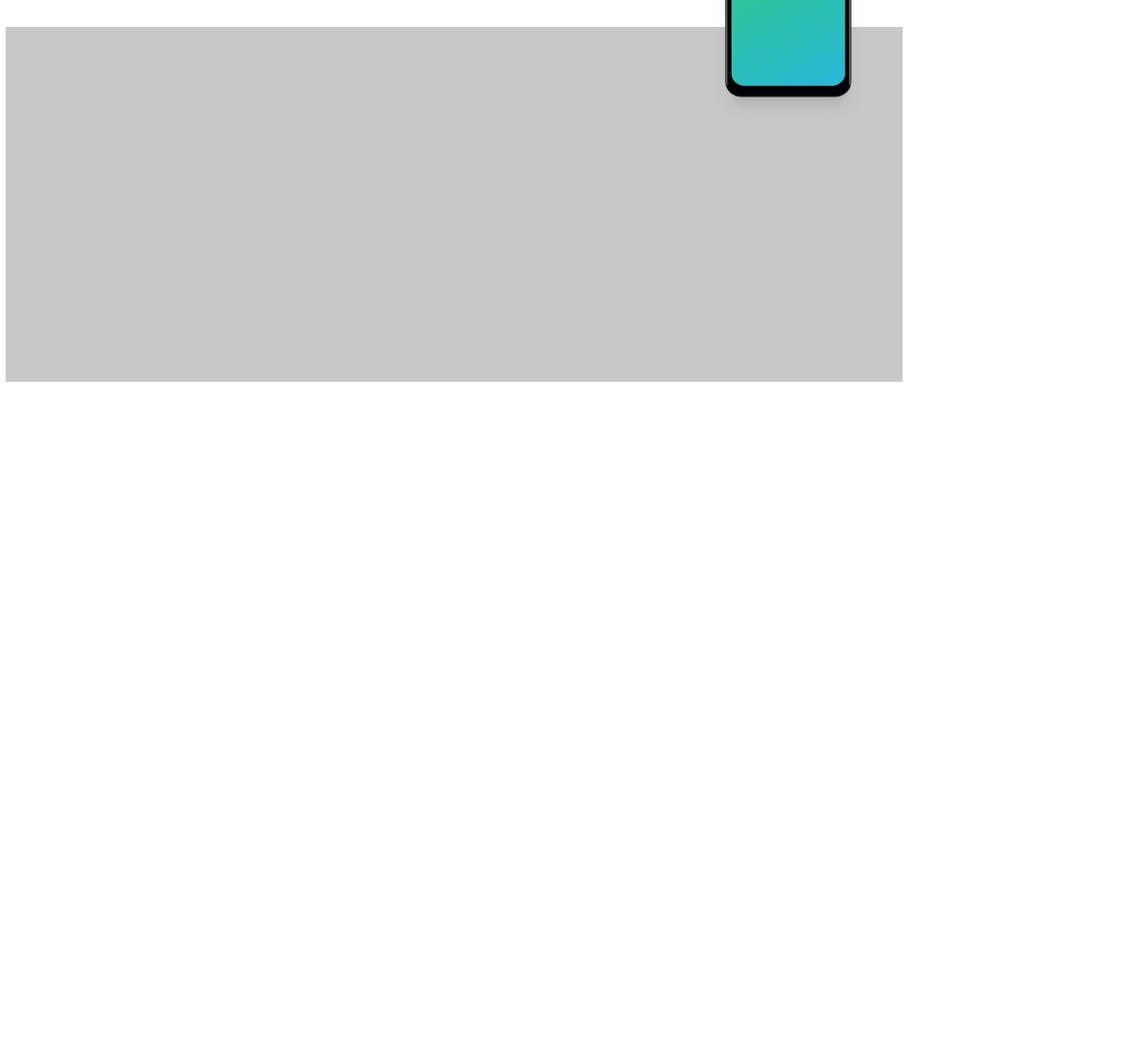
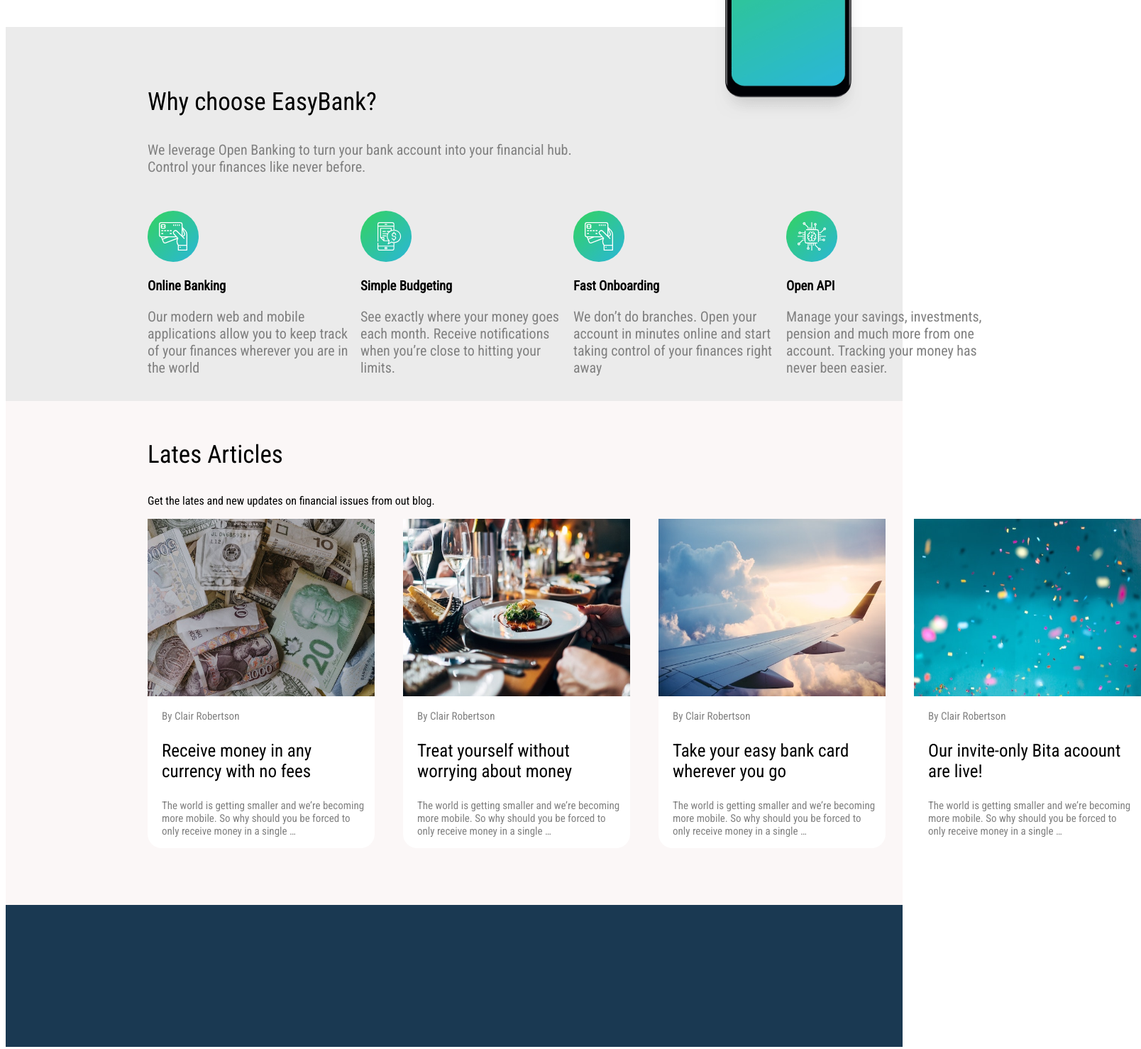
Before and after one commit to arshad657/EasyBank_design, a plain HTML site: page index.html in a window 1280 px wide. Shown: the part 680-2158 px from the top of the page at 71% size, 1608 px wide, since content can reach past the window. Before the commit the page ends 1226 px from the top, so only its background shows below. Drawn offline with Linux system fonts and the light colour scheme.

Commit message:
'updated'

```diff
--- a/index.html
+++ b/index.html
@@ -4,7 +4,7 @@
     <meta charset="UTF-8">
     <meta http-equiv="X-UA-Compatible" content="IE=edge">
     <meta name="viewport" content="width=device-width, initial-scale=1.0">
-    <title>Document</title>
+    <title>EasyBank Kashfi</title>
     <!-- stylesheets -->
     <link rel="stylesheet" href="style.css">
 </head>
@@ -30,7 +30,7 @@
     <section class="welcome-section">
         <div class="welcome-info">
             <h2 >Next Generation <br> Digital Banking</h2>
-            <p> Take your financial life online. Your Easybank account will be a one-stop-shop
+            <p class="paragraph"> Take your financial life online. Your Easybank account will be a one-stop-shop
                 for spending, saving, budgeting, investing, and much more.</p>
                     <a href="#" class="btn">Request Invite</a>
 
@@ -39,7 +39,75 @@
         <img src="images/image-mockups.png" alt="">
     </section>
     <section class="second-sec">
+        <div class="second-info">
+            <p class="sec-title">Why choose EasyBank?</p>
+            <p class="paragraph"> We leverage Open Banking to turn your bank account into your financial hub. Control
+                your finances like never before.</p>
+        </div>
+        <div class="details">
+            <article>
+                <img src="images/icon-online.svg" alt="">
+                <h3>Online Banking</h3>
+                <p class="details-paragraph">Our modern web and mobile applications allow you to keep track of your finances
+                    wherever you are in the world</p>
+            </article>
+            <article>
+                <img src="images/icon-budgeting.svg" alt="">
+                <h3>Simple Budgeting</h3>
+                <p class="details-paragraph">See exactly where your money goes each month. Receive notifications when you’re
+                    close to hitting your limits.</p>
+            </article>
+            <article>
+                <img src="images/icon-online.svg" alt="">
+                <h3>Fast Onboarding</h3>
+                <p class="details-paragraph">We don’t do branches. Open your account in minutes online and start taking control
+                    of your finances right away</p>
+            </article>
+            <article>
+                <img src="images/icon-api.svg" alt="">
+                <h3>Open API</h3>
+                <p class="details-paragraph">Manage your savings, investments, pension and much more from one account. Tracking your money has never been easier.</p>
+            </article>
+        </div>
+    </section>
+    <section class="third-sec">
+        <div class="third-info">
+            <p class="sec-title">Lates Articles</p>
+            <p>Get the lates and new updates on financial issues from out blog.</p>
+        </div>
+        <div class="articles">
+            <article>
+                <img src="images/image-currency.jpg" alt="">
+                <p class="article-paragraph">By Clair Robertson</p>
+                <p class="article-title">Receive money in any currency with no fees</p>
+                <p class="article-paragraph">The world is getting smaller and we’re becoming more mobile. So why should you be
+                    forced to only receive money in a single …</p>
+            </article>
+            <article>
+                <img src="images/image-restaurant.jpg" alt="">
+                <p class="article-paragraph">By Clair Robertson</p>
+                <p class="article-title">Treat yourself without worrying about money</p>
+                <p class="article-paragraph">The world is getting smaller and we’re becoming more mobile. So why should you be
+                    forced to only receive money in a single …</p>
+            </article>
+            <article>
+                <img src="images/image-plane.jpg" alt="">
+                <p class="article-paragraph">By Clair Robertson</p>
+                <p class="article-title">Take your easy bank card wherever you go</p>
+                <p class="article-paragraph">The world is getting smaller and we’re becoming more mobile. So why should you be
+                    forced to only receive money in a single …</p>
+            </article>
+            <article>
+                <img src="images/image-confetti.jpg" alt="">
+                <p class="article-paragraph">By Clair Robertson</p>
+                <p class="article-title">Our invite-only Bita acoount are live!</p>
+                <p class="article-paragraph">The world is getting smaller and we’re becoming more mobile. So why should you be
+                    forced to only receive money in a single …</p>
+            </article>
+        </div>
+    </section>
+    <footer id="footer-sec">
 
-    </section>
+    </footer>
 </body>
 </html>
--- a/style.css
+++ b/style.css
@@ -80,21 +80,143 @@ body{
     flex-direction: column;
     justify-content: center;
     margin-left: 200px;
-    width: 900px;
+    width: 931px;
 }
 .welcome-info h2{
     font-size: 55px;
+    margin-bottom: 20px;
 
 }
-.welcome-info p{
-    font-size: 25px;
+.paragraph{
+    font-size: 20px;
     width: 600px;
+    color: gray;
 }
 
 
 /* second section  */
 .second-sec{
-    background-color: rgb(200, 200, 200);
-    height: 500px;
+    background-color: rgb(235, 235, 235);
     margin: 0;
+    padding: 50px 100px 50px 200px;
 }
+.sec-title{
+    font-size: 35px;
+}
+.details{
+    display: flex;
+    margin-top: 50px;
+}
+.details article{
+    width: 700px;
+}
+.details-paragraph{
+    font-size: 20px;
+    color: gray;
+    width: 300px;
+}
+
+
+/* article section  */
+.third-sec{
+    margin-top: -35px;
+    background-color: rgb(251, 247, 247);
+    padding: 20px 0px 80px 200px;
+}
+.articles{
+    display: flex;
+
+}
+.articles article img{
+    width: 320px;
+    height: 250px;
+}
+.articles article{
+    background-color: white;
+    margin-right: 40px;
+    width: 320px;
+    border-radius: 20px;
+}
+.article-paragraph, .article-title{
+    padding-left: 20px;
+    padding-right: 10px;
+}
+.article-paragraph{
+    color: gray;
+    font-size: 15px;
+}
+.article-title{
+    font-size: 25px;
+}
+
+
+/* footer section  */
+#footer-sec{
+    height: 200px;
+    background-color: rgba(17, 49, 75, 0.959);
+}
+
+
+/* media queries  */
+@media only screen and (max-width: 688px) {
+    .navbar{
+        display: flex;
+        flex-direction: column;
+        align-items: center
+    }
+    .nav-btn{
+        margin-left: 50px;
+    }
+    .nav-menu ul{
+        font-size: 30px;
+        display: grid;
+        width: 100%;
+    }
+    .nav-menu ul li{
+        margin-top: 30px;
+    }
+
+    /* welcome section  */
+    .welcome-section,.welcome-info{
+        display: flex;
+        align-items: center;
+        flex-direction: column;
+        width: 411px;
+        margin: 0;
+    }
+    .paragraph{
+        width: 411px;
+
+    }
+    .btn{
+        display: none;
+    }
+    .welcome-section img{
+        width: 411px;
+    }
+    .second-sec{
+        margin-top: 150px;
+        display: flex;
+        flex-direction: column;
+        align-items: center;
+    }
+    .details{
+        margin-right: 60px;
+        width: 411px;
+        display: flex;
+        flex-direction: column;
+
+
+    }
+    .details article{
+
+        width: 411px;
+        display: flex;
+        flex-direction: column;
+        align-items: center;
+    }
+
+    footer{
+        display: none;
+    }
+}
```
